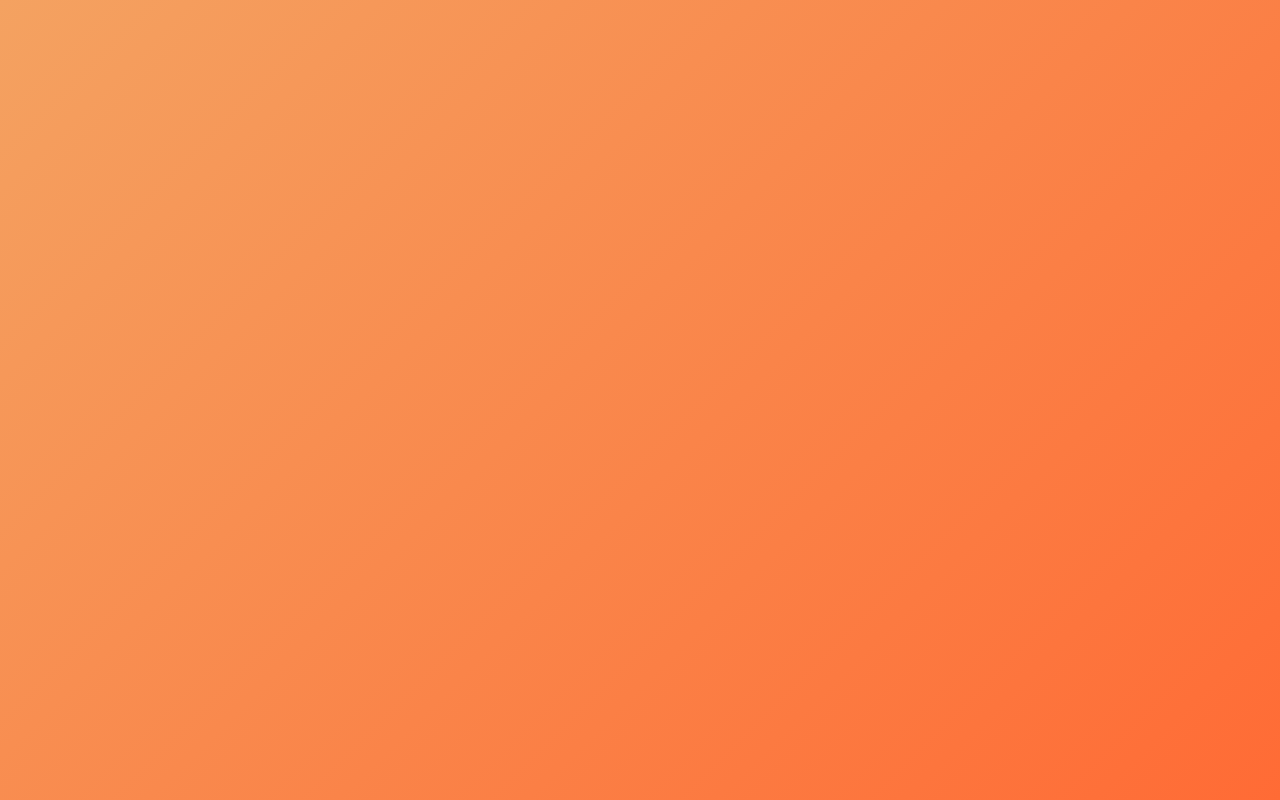
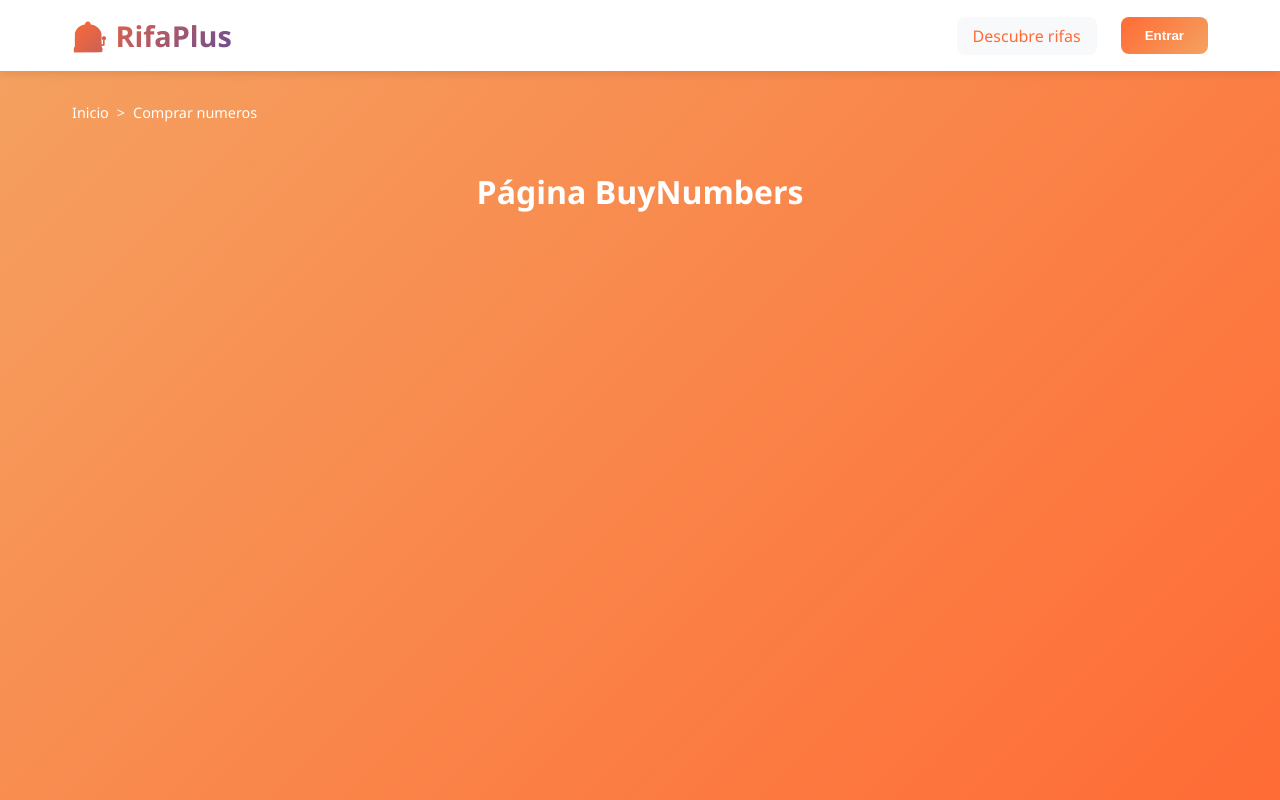
Before and after one commit to nicolas-202/Proyecto-desarrollo-2, a React app in the folder frontend/: page /rifa/1 in a window 1280 px wide. Before the commit this address had no page. Built offline with nearby package versions, Linux system fonts and the light colour scheme; the HTML template or start-up script is replaced by a standard one.

Commit message:
Añadiendo estructura basica y creando archivos sin contenido BuyNumbers y CreateRaffle

```diff
--- a/frontend/src/App.jsx
+++ b/frontend/src/App.jsx
@@ -3,6 +3,8 @@ import { AuthProvider } from './contexts/AuthContext'
 import MainLayout from './layouts/MainLayout'
 import Home from './pages/Home'
 import Auth from './pages/Auth'
+import BuyNumbers from './pages/BuyNumbers'
+import CreateRaffle from './pages/CreateRaffle'
 
 function App() {
   return (
@@ -10,8 +12,9 @@ function App() {
       <Routes>
         <Route path="/" element={<MainLayout />}>
           <Route index element={<Home />} />
-          {/* Una sola página de auth con pestañas, dentro del layout */}
           <Route path="auth" element={<Auth />} />
+          <Route path="rifa/:rifaId" element={<BuyNumbers />} />
+          <Route path="create-rifa" element={<CreateRaffle />} />
         </Route>
       </Routes>
     </AuthProvider>
--- a/frontend/src/layouts/MainLayout.jsx
+++ b/frontend/src/layouts/MainLayout.jsx
@@ -6,12 +6,10 @@ function MainLayout() {
         <div className="body-div">
             <Header />
 
-            {/* Panel de notificaciones (como en tu prototipo) */}
             <div className="notifications-panel" id="notifications-panel"></div>
-
             {/* Área principal de contenido */}
             <main className="main-content">
-                <Outlet /> {/* Renderiza la página actual */}
+                <Outlet />
             </main>
         </div>
     )
--- /dev/null
+++ b/frontend/src/pages/BuyNumbers.jsx
@@ -0,0 +1,21 @@
+import { useNavigate } from 'react-router-dom';
+
+function BuyNumbers() {
+  const navigate = useNavigate();
+
+  return (
+    <div className="module-container active">
+      <div className="breadcrumbs">
+        <div className="breadcrumb-item" onClick={() => navigate('/')}>Inicio</div>
+        <div className="breadcrumb-separator">&gt;</div>
+        <div className="breadcrumb-item">Comprar numeros</div>
+      </div>
+
+      <h1 style={{color: 'white', textAlign: 'center', marginTop: '3rem'}}>
+        Página BuyNumbers
+      </h1>
+    </div>
+  );
+}
+
+export default BuyNumbers;
--- /dev/null
+++ b/frontend/src/pages/CreateRaffle.jsx
@@ -0,0 +1,21 @@
+import { useNavigate } from 'react-router-dom';
+
+function CreateRaffle() {
+  const navigate = useNavigate();
+
+  return (
+    <div className="module-container active">
+      <div className="breadcrumbs">
+        <div className="breadcrumb-item" onClick={() => navigate('/')}>Inicio</div>
+        <div className="breadcrumb-separator">&gt;</div>
+        <div className="breadcrumb-item">Crear Rifa</div>
+      </div>
+
+      <h1 style={{color: 'white', textAlign: 'center', marginTop: '3rem'}}>
+        Página CreateRaffle
+      </h1>
+    </div>
+  );
+}
+
+export default CreateRaffle;
--- a/frontend/src/pages/Home.jsx
+++ b/frontend/src/pages/Home.jsx
@@ -1,4 +1,5 @@
 import { useState, useEffect } from 'react';
+import { useNavigate } from 'react-router-dom';
 import { useAuth } from '../contexts/AuthContext';
 import { apiClient } from '../services/authService';
 
@@ -6,7 +7,7 @@ import { apiClient } from '../services/authService';
 function Home() {
   // Obtener el contexto de autenticación
   const { user, isAuthenticated, isLoading: authLoading } = useAuth();
-
+  const navigate = useNavigate();
   const [rifas, setRifas] = useState([]);
   const [prizeTypes, setPrizeTypes] = useState([]);
   const [loading, setLoading] = useState(true);
@@ -182,7 +183,7 @@ function Home() {
                 </p>
                 <div className="rifa-prize">
                   Precio ticket:
-                  ${rifa.raffle_number_prize?.toLocaleString()}
+                  ${rifa.raffle_number_price?.toLocaleString()}
                 </div>
                 <div className="rifa-card-content">
                   <strong>Premio:</strong> ${rifa.raffle_prize_amount?.toLocaleString()}
@@ -220,10 +221,7 @@ function Home() {
                       <button
                         className="btn-secondary"
                         style={{width: '100%', fontSize: '0.9rem'}}
-                        onClick={() => {
-                          // TODO: Navegar a gestionar rifa
-                          console.log('Gestionar rifa:', rifa.id);
-                        }}
+                        onClick={() => navigate(`/rifa/${rifa.id}`)}
                       >
                         ⚙️ Gestionar mi rifa
                       </button>
@@ -232,10 +230,7 @@ function Home() {
                       <button
                         className="btn-primary"
                         style={{width: '100%', fontSize: '0.9rem'}}
-                        onClick={() => {
-                          // TODO: Navegar a comprar números
-                          console.log('Comprar números en rifa:', rifa.id);
-                        }}
+                        onClick={() => navigate(`/rifa/${rifa.id}`)}
                       >
                         🎯 Comprar números
                       </button>
```
